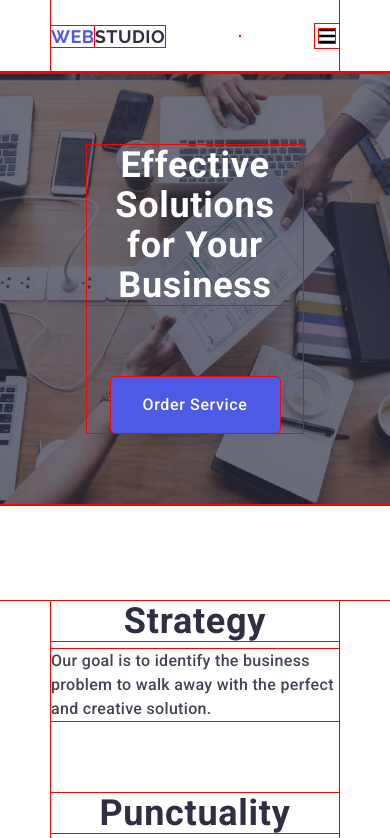
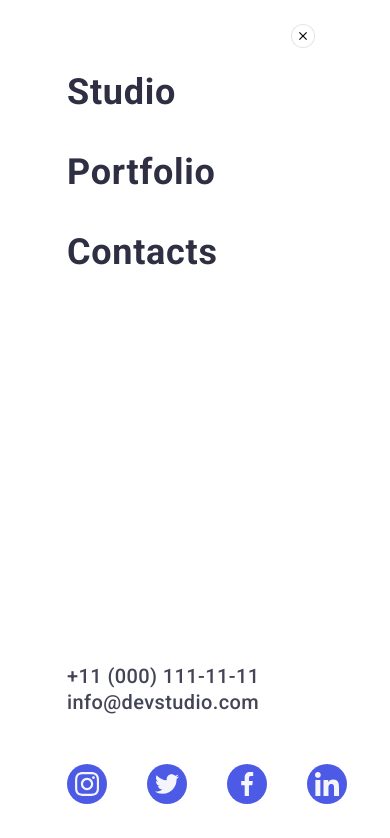
Before and after one commit to Aleksandra0001/goit-markup-hw-06, a plain HTML site: page index.html in a window 390 px wide. Both pictures are taken after a click on the button 326 px from the left and 36 px from the top of the page. Shown: the top 838 px of the page. Drawn offline with nearby package versions, Linux system fonts and the light colour scheme.

Commit message:
final fixes

```diff
--- a/css/style.css
+++ b/css/style.css
@@ -1,6 +1,6 @@
 /* ===== COMPONENTS ===== */
 * {
-    outline: 1px solid red;
+    /* outline: 1px solid red; */
 }
 body {
     background-color: #FFFFFF;
@@ -91,8 +91,142 @@ img {
     display: block;
 }
 
+.mobile-menu {
+    position: fixed;
+    top: 0;
+    left: 0;
+    width: 100%;
+    height: 100%;
+    background-color: #fff;
+    opacity: 0;
+    visibility: hidden;
+    pointer-events: none;
+    transition: opacity 250ms cubic-bezier(0.4, 0, 0.2, 1),
+    visibility 250ms cubic-bezier(0.4, 0, 0.2, 1);
+}
+
 .mobile-menu.is-open {
-    display: block;
+    opacity: 1;
+    visibility: visible;
+    pointer-events: auto;
+}
+
+.mobile-menu-container {
+    position: relative;
+    padding-top: 72px;
+    padding-bottom: 40px;
+
+    display: flex;
+    flex-direction: column;
+    height: 100%;
+}
+
+.mobile-menu-close {
+    position: absolute;
+    top: 24px;
+    right: 24px;
+    display: flex;
+    align-items: center;
+    justify-content: center;
+    padding: 0;
+    width: 24px;
+    height: 24px;
+    right: 24px;
+    top: 24px;
+    border-radius: 50%;
+    background-color: #ffffff;
+    stroke-width: 1px;
+    border: 1px solid rgba(0, 0, 0, 0.1);
+    cursor: pointer;
+    box-shadow: none;
+    overflow: auto;
+    transition: background-color 250ms cubic-bezier(0.4, 0, 0.2, 1),
+        border 250ms cubic-bezier(0.4, 0, 0.2, 1);
+}
+
+.mobile-menu-close:hover {
+    background-color: #4d5ae5;
+}
+
+.mobile-menu-nav {
+    margin-bottom: auto;
+}
+
+.link-mb {
+    font-weight: 700;
+    font-size: 36px;
+    line-height: 1.11111;
+    letter-spacing: 0.02em;
+    color: #2e2f42;
+}
+
+.address-mb-link {
+    font-style: normal;
+    font-weight: 500;
+    font-size: 20px;
+    line-height: 1.2;
+    letter-spacing: 0.02em;
+    color: #434455;
+}
+
+.address-mb-link:hover,
+.address-mb-link:focus {
+    color: #4d5ae5;
+}
+
+.mb-list-item {
+    gap: 40px;
+    width: 40px;
+    height: 40px;
+    margin-bottom: 40px;
+}
+
+.link-mb:hover,
+.link-mb:focus {
+    color: #404bbf;
+}
+
+.adress-mb {
+    display: flex;
+    text-align: left;
+    flex-direction: column;
+    gap: 24px;
+    margin-right: auto;
+    margin-bottom: 48px;
+}
+
+.mobile-menu {
+    z-index: 999;
+}
+
+.mb-link-svg {
+    display: flex;
+    align-items: center;
+    justify-content: center;
+    width: 40px;
+    height: 40px;
+    background-color: #4d5ae5;
+    border-radius: 50%;
+    transition: background-color 250ms cubic-bezier(0.4, 0, 0.2, 1);
+}
+
+.mb-list-svg {
+    display: flex;
+    gap: 40px;
+}
+
+.svg-mobile {
+    fill: #f4f4fd;
+}
+
+.mb-link-svg:hover,
+.mb-link-svg:focus {
+    background-color: #31d0aa;
+}
+
+.mb-list-item-svg {
+    display: flex;
+    gap: 24px;
 }
 
 .nav{
@@ -582,14 +716,14 @@ footer .studio{
     top:50%;
     left: 50%;
     transform: translate(-50%, -50%);
-    width:408px;
-    min-height: 584px;
+    width:288px;
+    min-height: 623px;
     background-color: #FCFCFC;
     border-radius: 4px;
     box-shadow: 0 1px 1px rgba(0, 0, 0, 0.14),
     0 1px 3px rgba(0, 0, 0, 0.12),
     0 2px 1px rgba(0, 0, 0, 0.2);
-    padding: 72px 24px 24px;
+    padding: 72px 16px 16px;
     transition: transform 250ms cubic-bezier(0.4, 0, 0.2, 1);
 }
 
@@ -643,10 +777,6 @@ footer .studio{
 
 .form-group {
     margin-bottom: 8px;
-}
-
-.form-comment-group {
-    margin-bottom: 16px;
 }
 
 .form-privacy-group {
@@ -738,11 +868,14 @@ input:checked+.privacy-label .checkbox {
     color: #8E8F99;
     align-items: center;
     cursor: pointer;
+    display: flex;
+    width: 256px;
 }
 
 .privacy-link{
     color: #4D5AE5;
     margin-left: 4px;
+    display: contents;
 }
 
 .privacy-link:hover {
@@ -800,6 +933,7 @@ input:checked+.privacy-label .checkbox {
         font-weight: 500;
         line-height: 1.5;
         gap: 40px;
+        margin-left: 120px;
     }
 
     .nav-list li {
@@ -820,7 +954,6 @@ input:checked+.privacy-label .checkbox {
         position: relative;
         transition: color 250ms cubic-bezier(0.4, 0, 0.2, 1);
     }
-
 
     .nav-link-first::after {
         content: "";
@@ -846,7 +979,8 @@ input:checked+.privacy-label .checkbox {
 
     .contact-list {
         display: flex;
-        gap: 40px;
+        flex-direction: column;
+        gap: 12px;
     }
 
     .contact-link {
@@ -969,6 +1103,20 @@ input:checked+.privacy-label .checkbox {
         margin-left: 24px;
     }
 
+    .modal{
+        width: 408px;
+        min-height: 584px;
+        padding: 72px 24px 24px;
+    }
+
+    .form-comment-group {
+        margin-bottom: 16px;
+    }
+
+    .privacy-label {
+        display: inline;
+    }
+
 }
 
 
@@ -1006,6 +1154,7 @@ input:checked+.privacy-label .checkbox {
         font-weight: 500;
         line-height: 1.5;
         gap: 40px;
+        margin-left: 76px;
     }
 
     .nav-list li {
@@ -1052,6 +1201,7 @@ input:checked+.privacy-label .checkbox {
 
     .contact-list {
         display: flex;
+        flex-direction: row;
         gap: 40px;
     }
 
--- a/index.html
+++ b/index.html
@@ -32,19 +32,74 @@
                     <li><a href="tel:+110001111111" class="contact-link">+11 (000) 111-11-11</a></li>
                 </ul>
             </address>
-            <button class="menu-btn" type="button" data-menu-open>
+            <button class="menu-btn" type="button" data-menu-open is-open>
                 <svg class="menu-svg" width="24" height="24">
                     <use href="./images/icons.svg#icon-icon-menu"></use>
                 </svg>
             </button>
         </div>
-        <div class="mobile-menu">
-
+        <div class="mobile-menu" data-menu>
+            <div class="container mobile-menu-container">
+                <button class="mobile-menu-close" data-menu-close>
+                    <svg class="modal-menu-close" width="8" height="8">
+                        <use href="./images/icons.svg#icon-close_button_2"></use>
+                    </svg>
+                </button>
+                <nav class="mobile-menu-nav">
+                    <ul class="mb-list">
+                        <li class="mb-list-item"><a class="link-mb">Studio</a></li>
+                        <li class="mb-list-item"><a class="link-mb">Portfolio</a></li>
+                        <li class="mb-list-item"><a class="link-mb">Contacts</a></li>
+                    </ul>
+                </nav>
+                <address class="adress-mb">
+                    <ul class="address-mb">
+                        <li class="item-address-mb">
+                            <a href="tel:+110001111111" class="address-mb-link">+11 (000) 111-11-11</a>
+                        </li>
+                        <li class="item-address-mb">
+                            <a href="mailto:info@devstudio.com" class="address-mb-link">info@devstudio.com</a>
+                        </li>
+                    </ul>
+                </address>
+                <div class="social-link-mobile">
+                    <ul class="mb-list-svg">
+                        <li class="mb-list-item-svg">
+                            <a href="" class="mb-link-svg">
+                                <svg class="svg-mobile" width="24" height="24">
+                                    <use href="./images/icons.svg#icon-instagram"></use>
+                                </svg>
+                            </a>
+                        </li>
+                        <li class="mb-list-item-svg">
+                            <a href="" class="mb-link-svg">
+                                <svg class="svg-mobile" width="24" height="24">
+                                    <use href="./images/icons.svg#icon-twitter"></use>
+                                </svg>
+                            </a>
+                        </li>
+                        <li class="mb-list-item-svg">
+                            <a href="" class="mb-link-svg">
+                                <svg class="svg-mobile" width="24" height="24">
+                                    <use href="./images/icons.svg#icon-facebook"></use>
+                                </svg>
+                            </a>
+                        </li>
+                        <li class="mb-list-item-svg">
+                            <a href="" class="mb-link-svg">
+                                <svg class="svg-mobile" width="24" height="24">
+                                    <use href="./images/icons.svg#icon-linkedin"></use>
+                                </svg>
+                            </a>
+                        </li>
+                    </ul>
+                </div>
+            </div>
         </div>
     </header>
     <main>
         <section class="hero">
-            <div class="hero-container" data-modal>
+            <div class="hero-container">
                 <h1 class="hero-title">Effective Solutions for Your Business</h1>
                 <button class="button-order-service" type="button" data-modal-open>Order Service</button>
             </div>
```
